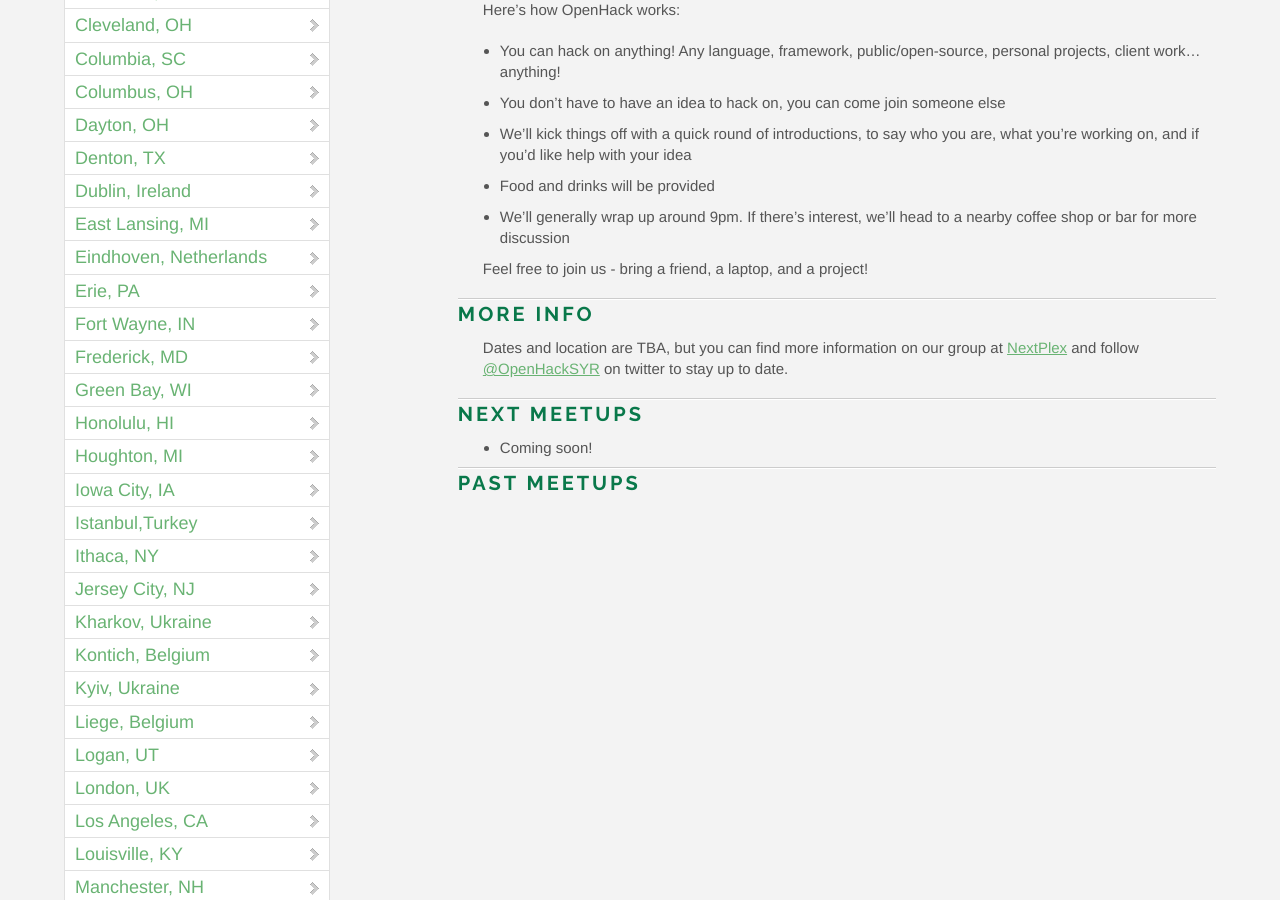
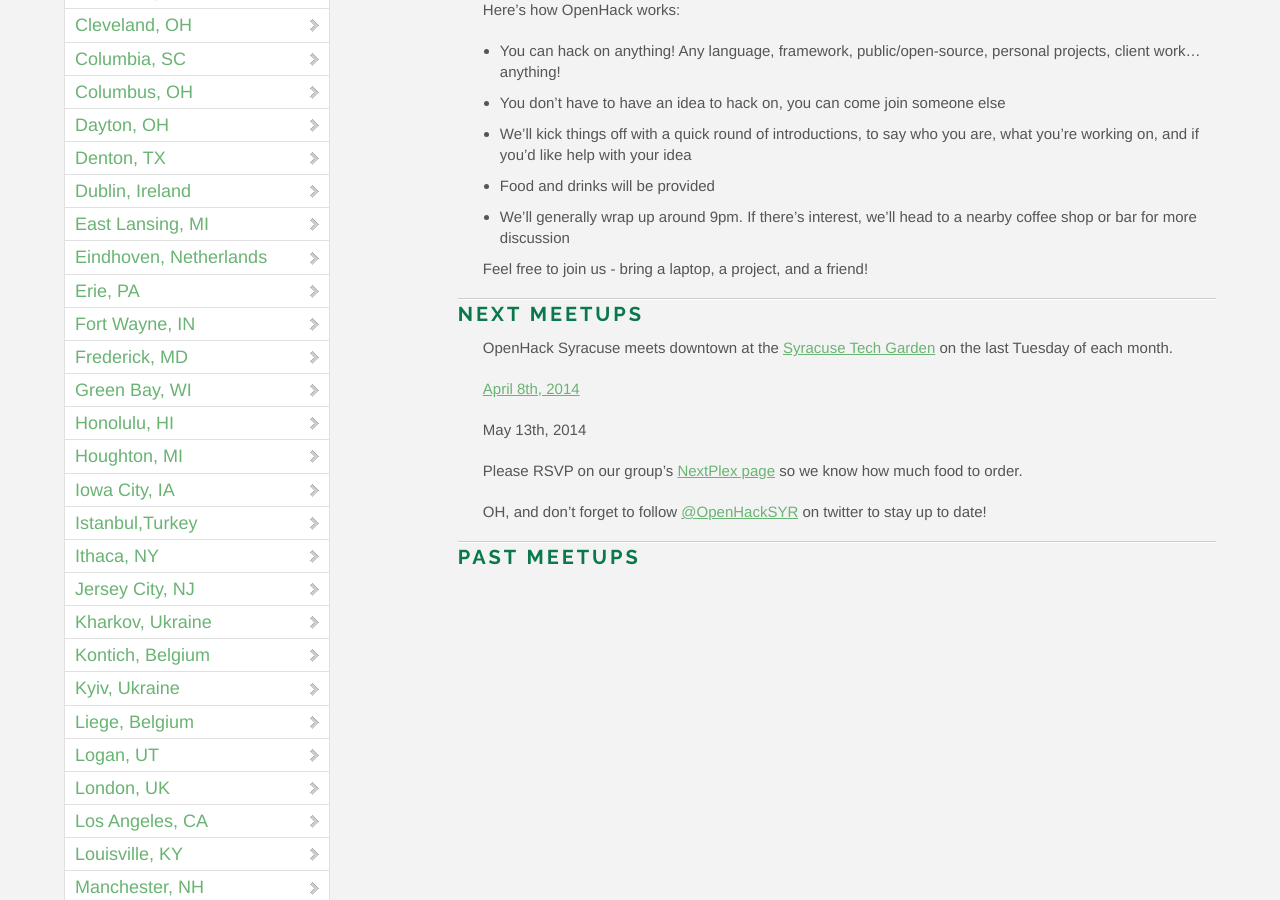
Before and after one commit to OpenHack/openhack.github.com, a Jekyll site: the page built from syracuse/index.markdown, in a window 1280 px wide and 900 px high, scrolled down 870 px. Built offline with Jekyll 4.4.1, drawn with Linux system fonts in a browser that asks for light colours; nearby versions of some CDN libraries; Markdown is read by kramdown in place of the engine named in the settings; comment, search, counter and statistics services are not loaded.

Commit message:
First meetup scheduled for Syracuse!

```diff
--- a/syracuse/index.markdown
+++ b/syracuse/index.markdown
@@ -21,15 +21,18 @@ Here's how OpenHack works:
 * Food and drinks will be provided
 * We'll generally wrap up around 9pm. If there’s interest, we'll head to a nearby coffee shop or bar for more discussion
 
-Feel free to join us - bring a friend, a laptop, and a project!
+Feel free to join us - bring a laptop, a project, and a friend!
 
-### More Info
+### Next Meetups
 
-Dates and location are TBA, but you can find more information on our group at [NextPlex](http://nextplex.com/syracuse-ny/groups/openhack-syracuse) and follow [@OpenHackSYR](http://twitter.com/OpenHackSYR) on twitter to stay up to date.
+OpenHack Syracuse meets downtown at the [Syracuse Tech Garden](http://www.thetechgarden.com/) on the last Tuesday of each month.
 
+[April 8th, 2014](http://nextplex.com/syracuse-ny/groups/openhack-syracuse/events/15908-openhack-1-0)
 
-### Next meetups
+May 13th, 2014
 
-* Coming soon!
+Please RSVP on our group's [NextPlex page](http://nextplex.com/syracuse-ny/groups/openhack-syracuse) so we know how much food to order.
+
+OH, and don't forget to follow [@OpenHackSYR](http://twitter.com/OpenHackSYR) on twitter to stay up to date!
 
 ### Past meetups
```
